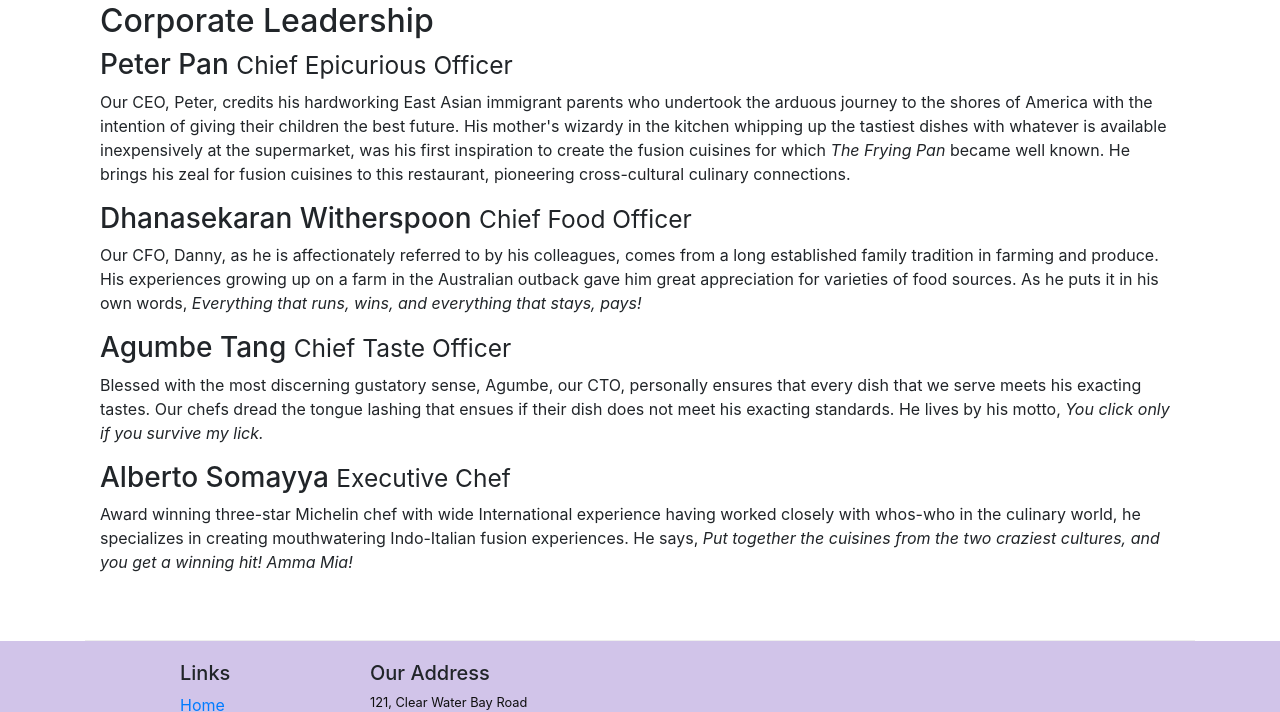
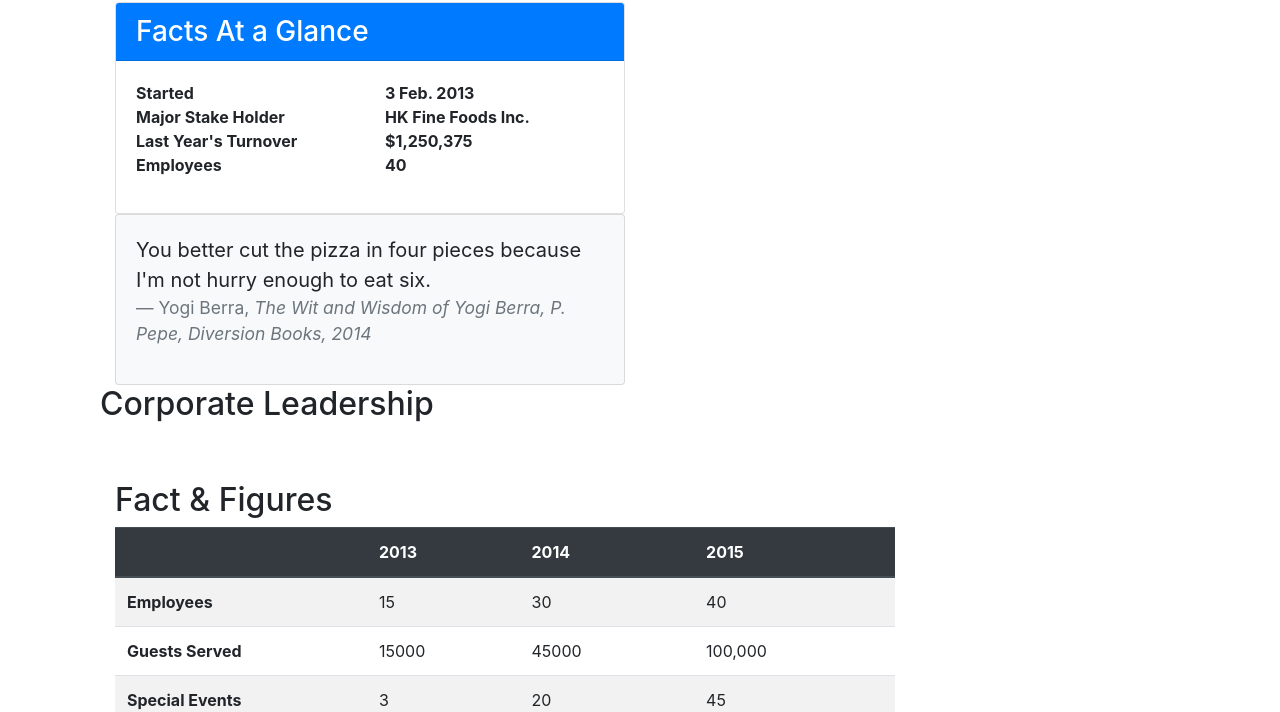
Before and after one commit to niskyB/BT-Assignment1, a website: page aboutus.html in a window 1280 px wide. Shown: the part 913-1625 px from the top of the page. Drawn offline with nearby package versions, Linux system fonts and the light colour scheme.

Commit message:
Tables and Cards

```diff
--- a/aboutus.html
+++ b/aboutus.html
@@ -94,12 +94,84 @@
                         world's best cuisines in a pan.
                     </p>
                 </div>
-                <div></div>
             </div>
 
             <div class="row row-content">
                 <div class="col-12">
+                    <div class="col-12 col-sm-6">
+                        <div class="card">
+                            <h3 class="card-header bg-primary text-white">Facts At a Glance</h3>
+                            <div class="card-body">
+                                <dl class="row">
+                                    <dt class="col-6">Started</dt>
+                                    <dt class="col-6">3 Feb. 2013</dt>
+                                    <dt class="col-6">Major Stake Holder</dt>
+                                    <dt class="col-6">HK Fine Foods Inc.</dt>
+                                    <dt class="col-6">Last Year's Turnover</dt>
+                                    <dt class="col-6">$1,250,375</dt>
+                                    <dt class="col-6">Employees</dt>
+                                    <dt class="col-6">40</dt>
+                                </dl>
+                            </div>
+                        </div>
+                    </div>
+                    <div class="col-12 col-sm-6">
+                        <div class="card card-body bg-light">
+                            <blockquote class="blockquote">
+                                <p class="mb-0">You better cut the pizza in four pieces because I'm not hurry enough to
+                                    eat
+                                    six.</p>
+                                <footer class="blockquote-footer">Yogi Berra, <cite title="Source Title">The Wit and
+                                        Wisdom
+                                        of Yogi Berra, P. Pepe, Diversion Books, 2014</cite></footer>
+                            </blockquote>
+                        </div>
+                    </div>
                     <h2>Corporate Leadership</h2>
+                    <div class="row row-content">
+                        <div class="col-12 col-sm-9">
+                            <h2>Fact &amp; Figures</h2>
+                            <div class="table-responsive">
+                                <table class="table table-striped">
+                                    <thead class="thead-dark">
+                                        <tr>
+                                            <th>&nbsp;</th>
+                                            <th>2013</th>
+                                            <th>2014</th>
+                                            <th>2015</th>
+                                        </tr>
+                                    </thead>
+                                    <tbody>
+                                        <tr>
+                                            <th>Employees</th>
+                                            <td>15</td>
+                                            <td>30</td>
+                                            <td>40</td>
+                                        </tr>
+                                        <tr>
+                                            <th>Guests Served</th>
+                                            <td>15000</td>
+                                            <td>45000</td>
+                                            <td>100,000</td>
+                                        </tr>
+                                        <tr>
+                                            <th>Special Events</th>
+                                            <td>3</td>
+                                            <td>20</td>
+                                            <td>45</td>
+                                        </tr>
+                                        <tr>
+                                            <th>Annual Turnover</th>
+                                            <td>$251,325</td>
+                                            <td>$1,250,375</td>
+                                            <td>~$3,000,000</td>
+                                        </tr>
+                                    </tbody>
+                                </table>
+                            </div>
+                        </div>
+                        <div class="col-12 col-sm-3"></div>
+                    </div>
                     <h3>Peter Pan <small>Chief Epicurious Officer</small></h3>
                     <p class="d-none d-sm-block classes">
                         Our CEO, Peter, credits his hardworking East Asian
```
